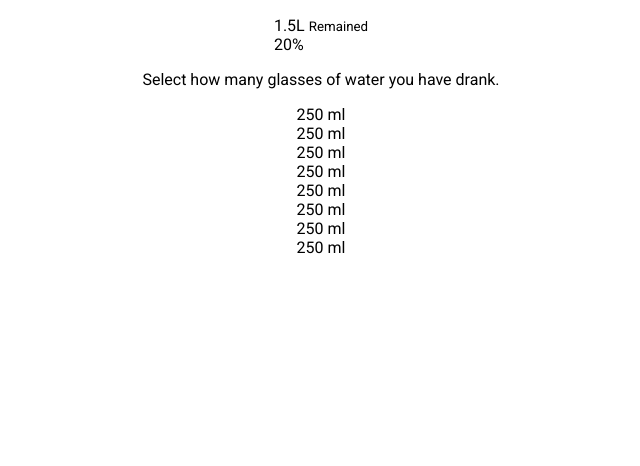
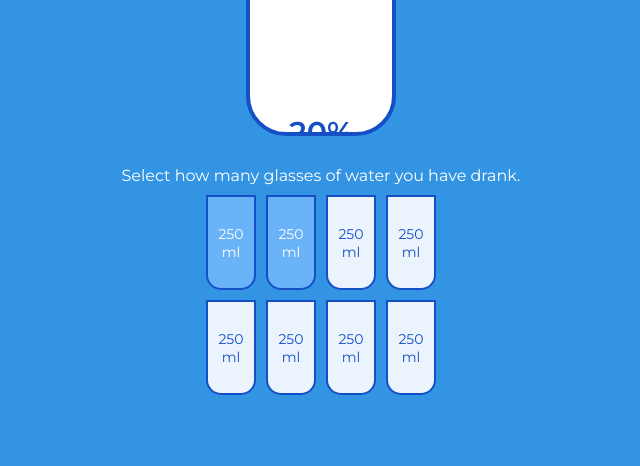
Before and after one commit to ClaytonDewey/Drink-Water, a plain HTML site: page index.html in a window 1280 px wide. Shown: the part 334-800 px from the top of the page, without its empty margins (319-959 px from the left). Drawn offline with Linux system fonts and the light colour scheme.

Commit message:
Add styles

```diff
--- a/style.css
+++ b/style.css
@@ -1,16 +1,105 @@
-@import url("https://fonts.googleapis.com/css2?family=Roboto:wght@400;700&display=swap");
+@import url("https://fonts.googleapis.com/css?family=Montserrat:400,600&display=swap");
+
+:root {
+    --border-color: #144fc6;
+    --fill-color: #6ab3f8;
+}
 
 * {
     box-sizing: border-box;
 }
 
 body {
-    font-family: "Roboto", sans-serif;
+    background-color: #3494e4;
+    color: #fff;
+    font-family: "Montserrat", sans-serif;
+    display: flex;
+    flex-direction: column;
+    align-items: center;
+    margin-bottom: 40px;
+}
+
+h1 {
+    margin: 10px;
+}
+
+h3 {
+    font-weight: 400;
+    margin: 10px 0;
+}
+
+.cup {
+    background-color: #fff;
+    border: 4px solid var(--border-color);
+    color: var(--border-color);
+    border-radius: 0 0 40px 40px;
+    height: 330px;
+    width: 150px;
+    margin: 30px 0;
+    display: flex;
+    flex-direction: column;
+    overflow: hidden;
+}
+
+.cup.cup-small {
+    height: 95px;
+    width: 50px;
+    border-radius: 0 0 15px 15px;
+    border-width: 2px;
+    background-color: rgba(255, 255, 255, 0.9);
+    cursor: pointer;
+    font-size: 14px;
+    align-items: center;
+    justify-content: center;
+    text-align: center;
+    margin: 5px;
+    transition: 0.3s ease;
+}
+
+.cup.cup-small.full {
+    background-color: var(--fill-color);
+    color: #fff;
+}
+
+.cups {
+    display: flex;
+    flex-wrap: wrap;
+    width: 280px;
+    align-items: center;
+    justify-content: center;
+}
+
+.remained {
     display: flex;
     flex-direction: column;
     align-items: center;
     justify-content: center;
-    height: 100vh;
-    overflow: hidden;
-    margin: 0;
+    text-align: center;
+    flex: 1;
+    transition: 0.3s ease;
 }
+
+.remained span {
+    font-size: 20px;
+    font-weight: bold;
+}
+
+.remained small {
+    font-size: 12px;
+}
+
+.percentage {
+    background-color: var(--fill-color);
+    display: flex;
+    align-items: center;
+    justify-content: center;
+    font-weight: bold;
+    font-size: 30px;
+    height: 0;
+    transition: 0.3s ease;
+}
+
+.text {
+    text-align: center;
+    margin: 0 0 5px;
+}
```
